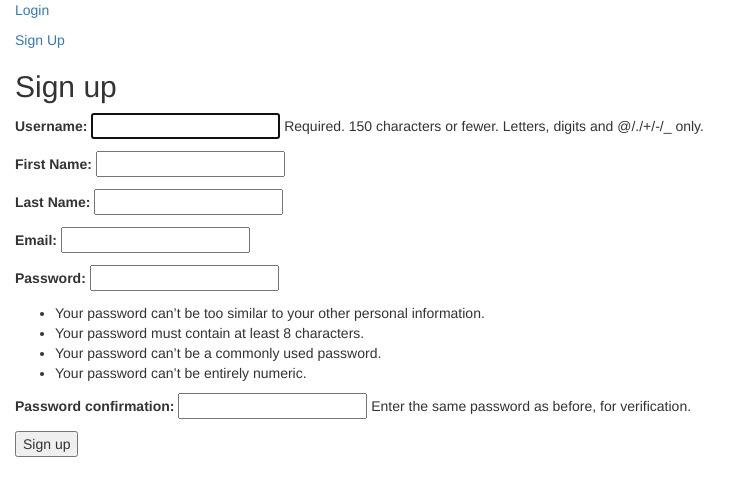
After one commit to eazymac25/emailScheduler, a Django app: page /signup/ in a window 1280 px wide. The commit adds this page. Shown: the top 496 px of the page, without its empty margins (0-751 px from the left). Run offline with Django 3.2, Linux system fonts and the light colour scheme; some libraries are stand-ins or nearby versions.

Commit message:
adding signup

```diff
--- a/email_app/forms.py
+++ b/email_app/forms.py
@@ -1,5 +1,8 @@
 # forms.py
 from django import forms
+from django.contrib.auth.forms import UserCreationForm
+from django.contrib.auth.models import User
+
 from email_app.models import Notification
 
 
@@ -9,6 +12,16 @@ class EmailForm(forms.Form):
 	"""
 	your_name = forms.CharField(label='Your name', max_length=100)
 	your_email = forms.CharField(label='Your email', max_length=100)
+
+
+class SignUpForm(UserCreationForm):
+	first_name = forms.CharField(label='First Name', max_length=34)
+	last_name = forms.CharField(label='Last Name', max_length=34)
+	email = forms.EmailField(label='Email')
+
+	class Meta:
+		model = User
+		fields = ('username', 'first_name', 'last_name', 'email', 'password1', 'password2', )
 
 
 class NotificationForm(forms.Form):
@@ -42,13 +55,4 @@ class NotificationForm(forms.Form):
 	start_date = forms.DateField(label='Start Date')
 	end_date = forms.DateField(label='End Date')
 	repeat = forms.IntegerField(label='Repeat')
-	recurrance = forms.ChoiceField(label='Recurrance', choices=RECUR_OPTS)
-
-class ModelNotificationForm(forms.ModelForm):
-	"""
-	We probably can't use the built in modelform because we introduced complexity into the
-	Notification data model by splitting everything into multiple tables
-	"""
-	class Meta:
-		model = Notification
-		fields = ['recipient']
+	frequency = forms.ChoiceField(label='Frequency', choices=RECUR_OPTS)
--- a/email_app/templates/base.html
+++ b/email_app/templates/base.html
@@ -24,6 +24,7 @@
     <p><a href="{% url 'logout'%}?next={{request.path}}">Logout</a></p>
   {% else %}
     <p><a href="{% url 'login'%}?next={{request.path}}">Login</a></p>
+    <p><a href="{% url 'signup'%}?next={{request.path}}">Sign Up</a></p>
   {% endif %}
   {% block content %}{% endblock %}
   </div>
--- /dev/null
+++ b/email_app/templates/signup/signup.html
@@ -0,0 +1,10 @@
+{% extends 'base.html' %}
+
+{% block content %}
+  <h2>Sign up</h2>
+  <form method="post">
+    {% csrf_token %}
+    {{ form.as_p }}
+    <button type="submit">Sign up</button>
+  </form>
+{% endblock %}
--- a/email_app/urls.py
+++ b/email_app/urls.py
@@ -33,3 +33,7 @@ urlpatterns += [
 urlpatterns += [
     url(r'^accounts/password_reset$', auth_views.password_reset, name='password_reset'),
 ]
+
+urlpatterns += [
+    url(r'^signup/$', views.signup, name='signup')
+]
--- a/email_app/views.py
+++ b/email_app/views.py
@@ -1,11 +1,10 @@
 # hello
 
 from django.shortcuts import render, redirect
-from email_app.forms import EmailForm, NotificationForm
+from email_app.forms import EmailForm, NotificationForm, SignUpForm
 from django.http import HttpResponseRedirect
 
 def add_email(request):
-	pass
 	if request.method == 'POST':
 		form = NotificationForm(request.POST)
 
@@ -16,3 +15,17 @@ def add_email(request):
 	else:
 		form = NotificationForm()
 	return render(request, 'email_form.html', {'form': form})
+
+
+def create_user(request):
+	pass
+
+
+def signup(request):
+	if request.method == 'POST':
+		form = SignUpForm(request.POST)
+		return redirect('home')
+		pass
+	else:
+		form = SignUpForm()
+	return render(request, 'signup/signup.html', {'form': form})
```
